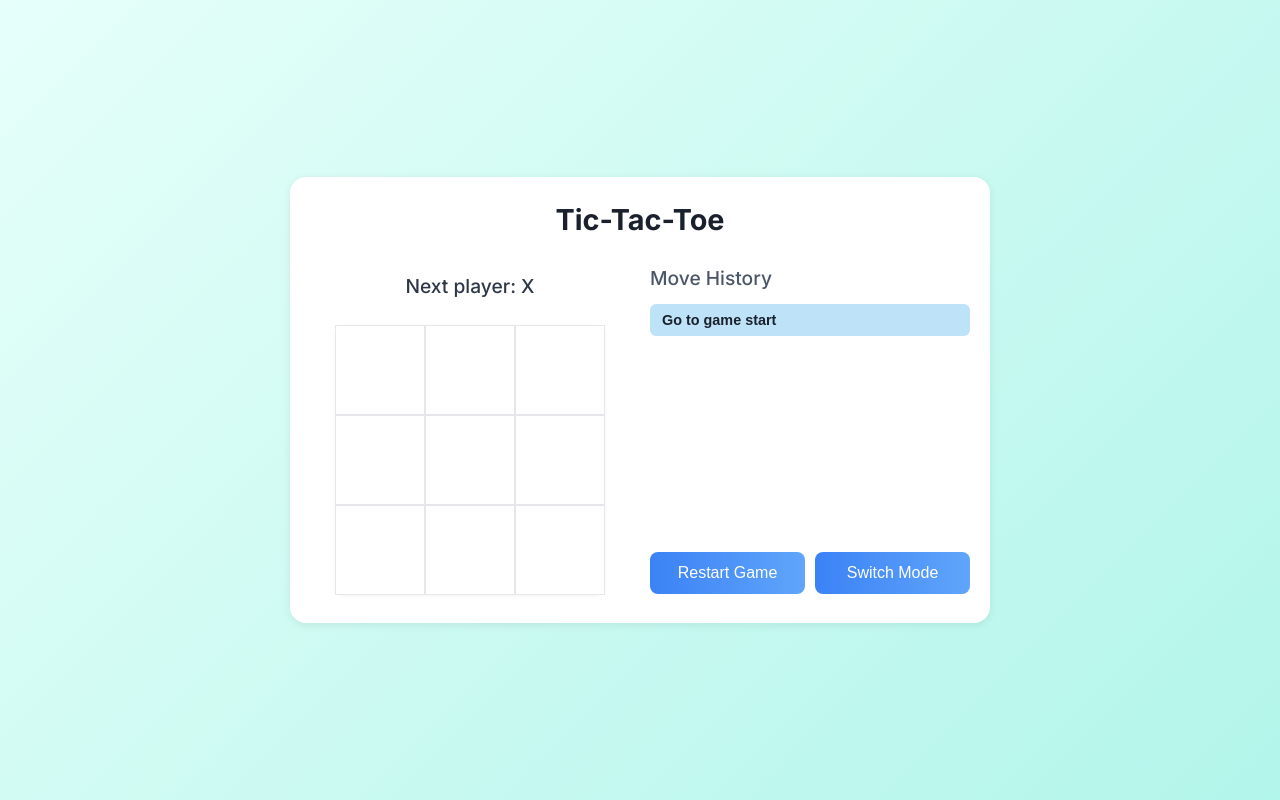
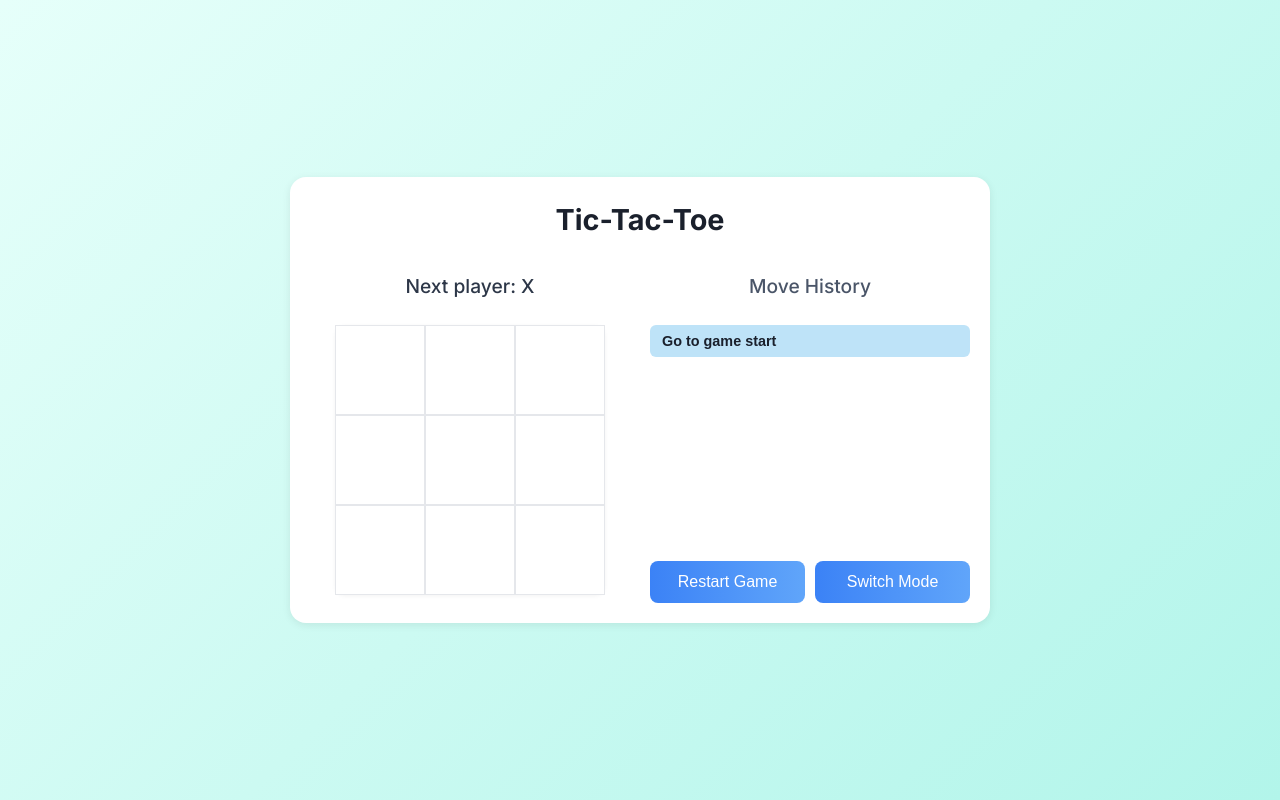
Before and after one commit to BinongoIsrael/tic-tac-toe, a React (Vite) app: page / in a window 1280 px wide. Both pictures are taken after a click on the button "Player vs Player". Built offline with nearby package versions, Linux system fonts and the light colour scheme.

Commit message:
Reduce difficulty slider size

```diff
--- a/src/App.css
+++ b/src/App.css
@@ -75,6 +75,7 @@
   display: flex;
   flex-direction: column;
   min-height: 300px;
+  justify-content: space-between;
 }
 
 /* Status */
@@ -100,7 +101,7 @@
 }
 
 .difficulty input[type="range"] {
-  width: 100%;
+  width: 75%;
   cursor: pointer;
   accent-color: #3b82f6;
 }
@@ -109,7 +110,6 @@
 .game-buttons {
   display: flex;
   gap: 10px;
-  margin-top: 3em;
 }
 
 /* Board */
@@ -169,13 +169,14 @@
   font-size: 1.2rem;
   font-weight: 500;
   color: #4a5568;
-  margin-bottom: 10px;
+  text-align: center;
+  padding: 8px 16px;
 }
 
 .history {
   list-style: none;
   padding: 0;
-  max-height: 200px;
+  max-height: 220px;
   overflow-y: auto;
   overflow-x: hidden;
   scrollbar-width: thin;
@@ -374,7 +375,8 @@
   .game-buttons {
     flex-direction: column;
     gap: 8px;
-    margin-top: 8px;
+    margin-bottom: 6px;
+
   }
 
   .square {
```
